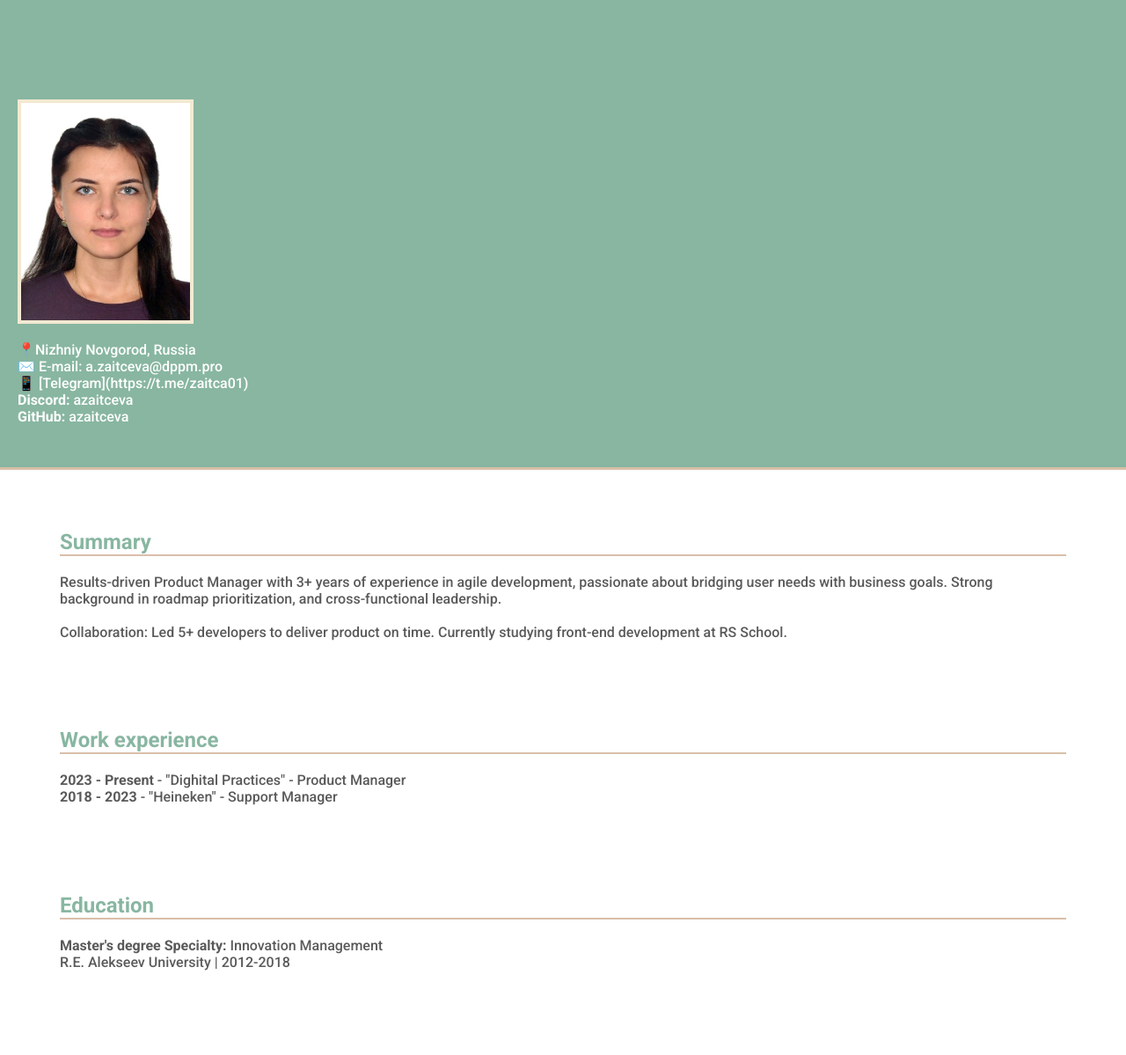
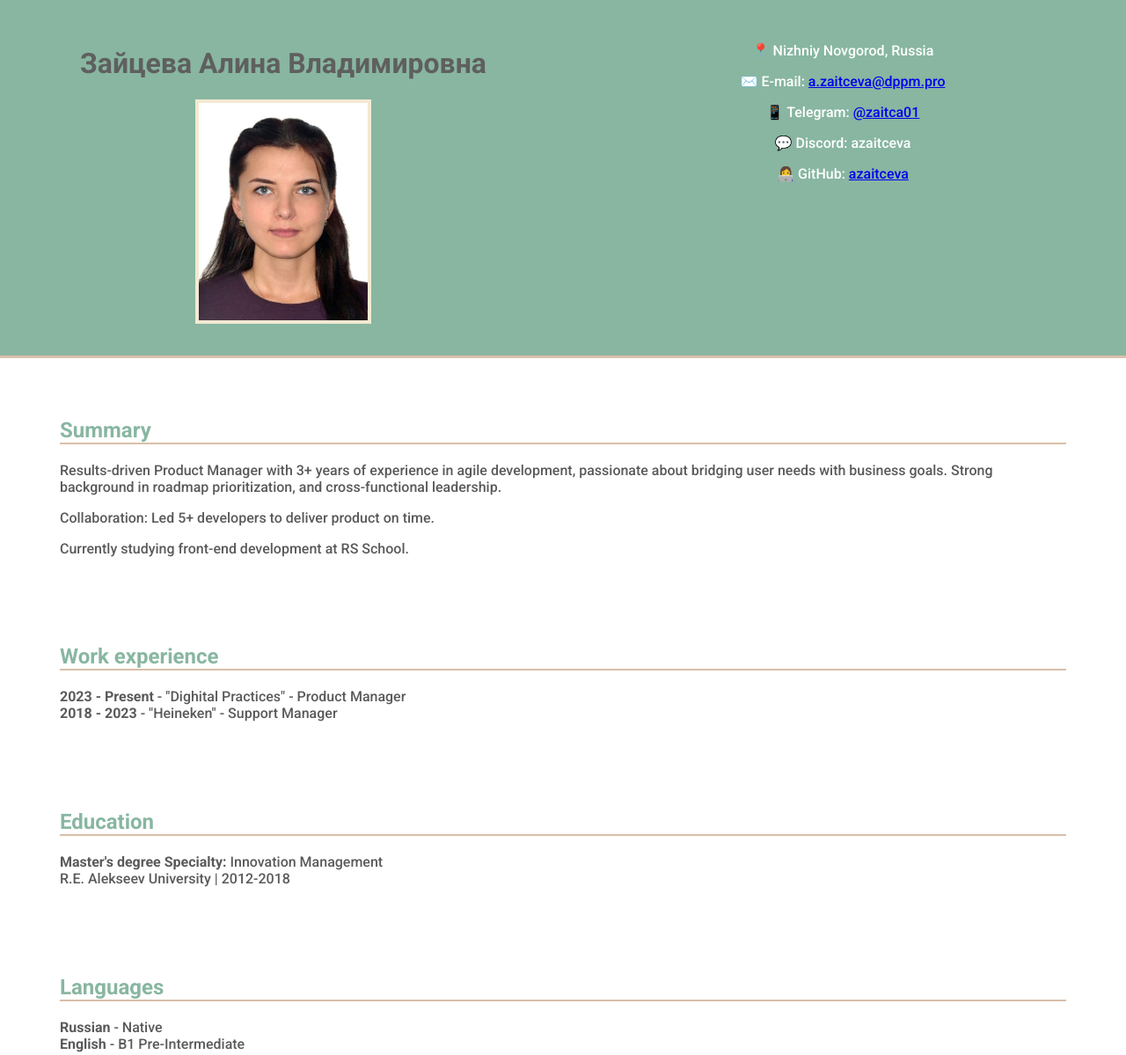
Before and after one commit to azaitceva/rsschool-cv, a plain HTML site: page index.html in a window 1280 px wide. Shown: the top 1199 px of the page at 88% size. Drawn offline with Linux system fonts and the light colour scheme.

Commit message:
style: corrected style4

```diff
--- a/css/style.css
+++ b/css/style.css
@@ -16,6 +16,7 @@ body {
 * {
   box-sizing: border-box;
 }
+
 /* Контейнер для центрирования контента */
 .container {
   max-width: 1440px; /* Максимальная ширина */
@@ -31,12 +32,31 @@ body {
   padding: 2rem 0;
   border-bottom: 3px solid #D9BFA9;
 }
+.header-content {
+  display: flex;
+  flex-wrap: wrap;
+  gap: 2rem;
+  align-items: flex-start;
+  justify-content: space-between;
+}
 
+.header-left {
+  flex: 1;
+  min-width: 300px;
+  text-align: center;
+}
+
+.header-right {
+  flex: 1;
+  min-width: 300px;
+}
 .profile-img {
   max-width: 200px;
    border: 4px solid #F3E9D2;
 }
-
+.contacts {
+    text-align: center;
+  }
   /* Навигация */
 .nav-list {
   display: flex;
@@ -55,7 +75,10 @@ body {
   padding: 2rem;
   background-color: white;
 }
-h1, h2 {
+h1 {
+ color: #5F5F5F;
+}
+h2 {
   color: #88B6A1;
 }
 h2 {
--- a/index.html
+++ b/index.html
@@ -13,15 +13,19 @@
      <!-- Фото и ФИО -->
   <header class="header">
     <div class="container">
-      <h1 id="home">Зайцева Алина Владимировна</h1>
+      <div class="header-content">
+        <div class="header-left">
+         <h1>Зайцева Алина Владимировна</h1>
          <img class="profile-img" src="./img/Фото.jpg" alt="Фото Зайцевой А.В.">
-      <p>
-        📍Nizhniy Novgorod, Russia <br>
-        ✉️ E-mail: a.zaitceva@dppm.pro <br>
-        📱 [Telegram](https://t.me/zaitca01) <br>
-        <b>Discord:</b> azaitceva <br>
-        <b>GitHub:</b> azaitceva
-      </p>
+    </div>
+      <div class="header-right">
+          <div class="contacts">
+            <p>📍 Nizhniy Novgorod, Russia</p>
+            <p>✉️ E-mail: <a href="mailto:a.zaitceva@dppm.pro">a.zaitceva@dppm.pro</a></p>
+            <p>📱 Telegram: <a href="https://t.me/zaitca01" target="_blank">@zaitca01</a></p>
+            <p>💬 Discord: azaitceva</p>
+            <p>👩‍💻 GitHub: <a href="https://github.com/azaitceva" target="_blank">azaitceva</a></p>
+          </div>
         </div>
   </header>
 
@@ -31,23 +35,21 @@
         <section id="summary">
           <h2>Summary</h2>
           <p>Results-driven Product Manager with 3+ years of experience in agile  development, passionate about bridging user needs with business goals. Strong background in roadmap prioritization, and cross-functional leadership. <br>
-            <br>
-        Collaboration: Led 5+ developers to deliver product on time.
-        Currently studying front-end development at RS School.</p>
+          <p>Collaboration: Led 5+ developers to deliver product on time.</p>
+          <p>Currently studying front-end development at RS School.</p>
         </section>
 
-    <section id="work experience">
+        <section id="work-experience">
           <h2>Work experience</h2>
           <p>
-        <b> 2023 - Present </b> - "Dighital Practices" - Product Manager <br>
-        <b> 2018 - 2023 </b> - "Heineken" - Support Manager
+          <strong> 2023 - Present </strong> - "Dighital Practices" - Product Manager <br>
+          <strong> 2018 - 2023 </strong> - "Heineken" - Support Manager
           </p>
         </section>
-
         <section id="education">
            <h2>Education</h2>
            <p>
-        <b>Master's degree Specialty:</b> Innovation Management <br>
+           <strong>Master's degree Specialty:</strong> Innovation Management <br>
         R.E. Alekseev University | 2012-2018
           </p>
         </section>
@@ -55,8 +57,8 @@
         <section id="languages">
            <h2>Languages</h2>
            <p>
-         <b>Russian</b> - Native<br>
-         <b>English</b> - B1 Pre-Intermediate
+           <strong>Russian</strong> - Native<br>
+           <strong>English</strong> - B1 Pre-Intermediate
            </p>
         </section>
     </div>
```
Lines whose indentation alone changed are shown as unchanged.
